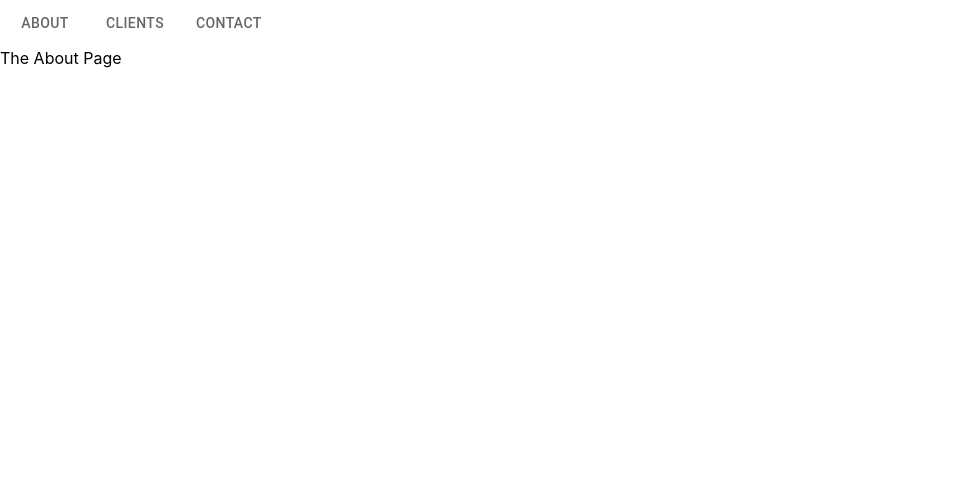
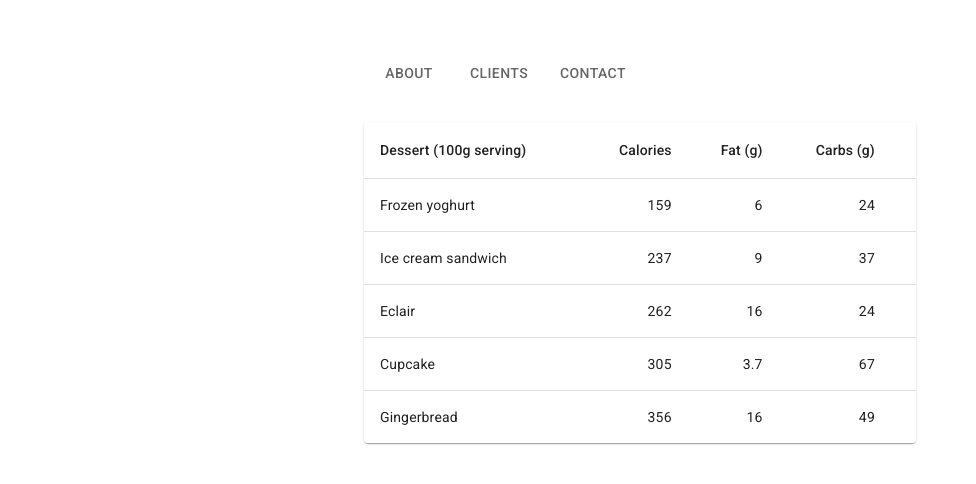
Before and after one commit to sowmma-roy/desn3037-w7-react, a React (Create React App) app: page /about in a window 1280 px wide. Shown: the top 484 px of the page, without its empty margins (0-976 px from the left). Built offline with nearby package versions, Linux system fonts and the light colour scheme.

Commit message:
Populating individual pages and calibrating type

```diff
--- a/src/App.js
+++ b/src/App.js
@@ -1,3 +1,9 @@
+import '@fontsource/roboto/300.css';
+import '@fontsource/roboto/400.css';
+import '@fontsource/roboto/500.css';
+import '@fontsource/roboto/700.css';
+import { Box } from '@mui/material';
+import { Container } from '@mui/system';
 import * as React from "react";
 import { BrowserRouter, Route, Routes } from "react-router-dom";
 import About from "./components/About";
@@ -10,9 +16,12 @@
   return (
     <div className="App">
 
+    <Container maxWidth="sm" sx={{ marginTop:"50px"}}>
+
       <BrowserRouter>
-
+        <Box sx={{ mb:3}}>
           <Menu />
+        </Box>
 
         <Routes>{/* section dedicated to displaying the URL user is in */}
           <Route exact path="about" element={<About />}></Route>{/*in this path display this element which in this is a component called About */}
@@ -22,10 +31,9 @@
           <Route exact path="contact" element={<Contact />}></Route>
 
         </Routes>
+      </BrowserRouter>
 
-
-
-    </BrowserRouter>
+    </Container>
 
     </div>
   );
--- a/src/components/About.js
+++ b/src/components/About.js
@@ -1,10 +1,54 @@
-export default function About () {
+import * as React from 'react';
+import Table from '@mui/material/Table';
+import TableBody from '@mui/material/TableBody';
+import TableCell from '@mui/material/TableCell';
+import TableContainer from '@mui/material/TableContainer';
+import TableHead from '@mui/material/TableHead';
+import TableRow from '@mui/material/TableRow';
+import Paper from '@mui/material/Paper';
 
-    return (
+function createData(name, calories, fat, carbs, protein) {
+  return { name, calories, fat, carbs, protein };
+}
 
-        <div>
-            The About Page
-        </div>
+const rows = [
+  createData('Frozen yoghurt', 159, 6.0, 24, 4.0),
+  createData('Ice cream sandwich', 237, 9.0, 37, 4.3),
+  createData('Eclair', 262, 16.0, 24, 6.0),
+  createData('Cupcake', 305, 3.7, 67, 4.3),
+  createData('Gingerbread', 356, 16.0, 49, 3.9),
+];
 
-    )
+export default function BasicTable() {
+  return (
+    <TableContainer component={Paper}>
+      <Table sx={{ minWidth: 650 }} aria-label="simple table">
+        <TableHead>
+          <TableRow>
+            <TableCell>Dessert (100g serving)</TableCell>
+            <TableCell align="right">Calories</TableCell>
+            <TableCell align="right">Fat&nbsp;(g)</TableCell>
+            <TableCell align="right">Carbs&nbsp;(g)</TableCell>
+            <TableCell align="right">Protein&nbsp;(g)</TableCell>
+          </TableRow>
+        </TableHead>
+        <TableBody>
+          {rows.map((row) => (
+            <TableRow
+              key={row.name}
+              sx={{ '&:last-child td, &:last-child th': { border: 0 } }}
+            >
+              <TableCell component="th" scope="row">
+                {row.name}
+              </TableCell>
+              <TableCell align="right">{row.calories}</TableCell>
+              <TableCell align="right">{row.fat}</TableCell>
+              <TableCell align="right">{row.carbs}</TableCell>
+              <TableCell align="right">{row.protein}</TableCell>
+            </TableRow>
+          ))}
+        </TableBody>
+      </Table>
+    </TableContainer>
+  );
 }
--- a/src/components/Clients.js
+++ b/src/components/Clients.js
@@ -1,11 +1,32 @@
-export default function Clients () {
+import * as React from 'react';
+import Card from '@mui/material/Card';
+import CardActions from '@mui/material/CardActions';
+import CardContent from '@mui/material/CardContent';
+import CardMedia from '@mui/material/CardMedia';
+import Button from '@mui/material/Button';
+import Typography from '@mui/material/Typography';
 
-    return (
-
-        <div>
-            Clients Page info
-        </div>
-
-    )
-
+export default function MediaCard() {
+  return (
+    <Card sx={{ }}>
+      <CardMedia
+        sx={{ height: 140 }}
+        image="https://picsum.photos/600/200"
+        title="green iguana"
+      />
+      <CardContent>
+        <Typography gutterBottom variant="h5" component="div">
+          Lizard
+        </Typography>
+        <Typography variant="body2" color="text.secondary">
+          Lizards are a widespread group of squamate reptiles, with over 6,000
+          species, ranging across all continents except Antarctica
+        </Typography>
+      </CardContent>
+      <CardActions>
+        <Button size="small">Share</Button>
+        <Button size="small">Learn More</Button>
+      </CardActions>
+    </Card>
+  );
 }
--- a/src/components/Contact.js
+++ b/src/components/Contact.js
@@ -1,11 +1,74 @@
-export default function Contact () {
+import * as React from 'react';
+import Box from '@mui/material/Box';
+import ImageList from '@mui/material/ImageList';
+import ImageListItem from '@mui/material/ImageListItem';
 
-    return (
+export default function MasonryImageList() {
+  return (
+    <Box sx={{ width: 500, height: 450, overflowY: 'scroll' }}>
+      <ImageList variant="masonry" cols={3} gap={8}>
+        {itemData.map((item) => (
+          <ImageListItem key={item.img}>
+            <img
+              src={`${item.img}?w=248&fit=crop&auto=format`}
+              srcSet={`${item.img}?w=248&fit=crop&auto=format&dpr=2 2x`}
+              alt={item.title}
+              loading="lazy"
+            />
+          </ImageListItem>
+        ))}
+      </ImageList>
+    </Box>
+  );
+}
 
-        <div>
-            Contact
-        </div>
-
-    )
-
-}
+const itemData = [
+  {
+    img: 'https://images.unsplash.com/photo-1549388604-817d15aa0110',
+    title: 'Bed',
+  },
+  {
+    img: 'https://images.unsplash.com/photo-1525097487452-6278ff080c31',
+    title: 'Books',
+  },
+  {
+    img: 'https://images.unsplash.com/photo-1523413651479-597eb2da0ad6',
+    title: 'Sink',
+  },
+  {
+    img: 'https://images.unsplash.com/photo-1563298723-dcfebaa392e3',
+    title: 'Kitchen',
+  },
+  {
+    img: 'https://images.unsplash.com/photo-1588436706487-9d55d73a39e3',
+    title: 'Blinds',
+  },
+  {
+    img: 'https://images.unsplash.com/photo-1574180045827-681f8a1a9622',
+    title: 'Chairs',
+  },
+  {
+    img: 'https://images.unsplash.com/photo-1530731141654-5993c3016c77',
+    title: 'Laptop',
+  },
+  {
+    img: 'https://images.unsplash.com/photo-1481277542470-605612bd2d61',
+    title: 'Doors',
+  },
+  {
+    img: 'https://images.unsplash.com/photo-1517487881594-2787fef5ebf7',
+    title: 'Coffee',
+  },
+  {
+    img: 'https://images.unsplash.com/photo-1516455207990-7a41ce80f7ee',
+    title: 'Storage',
+  },
+  {
+    img: 'https://images.unsplash.com/photo-1597262975002-c5c3b14bbd62',
+    title: 'Candle',
+  },
+  {
+    img: 'https://images.unsplash.com/photo-1519710164239-da123dc03ef4',
+    title: 'Coffee table',
+  },
+];
```
Lines whose indentation alone changed are shown as unchanged.
